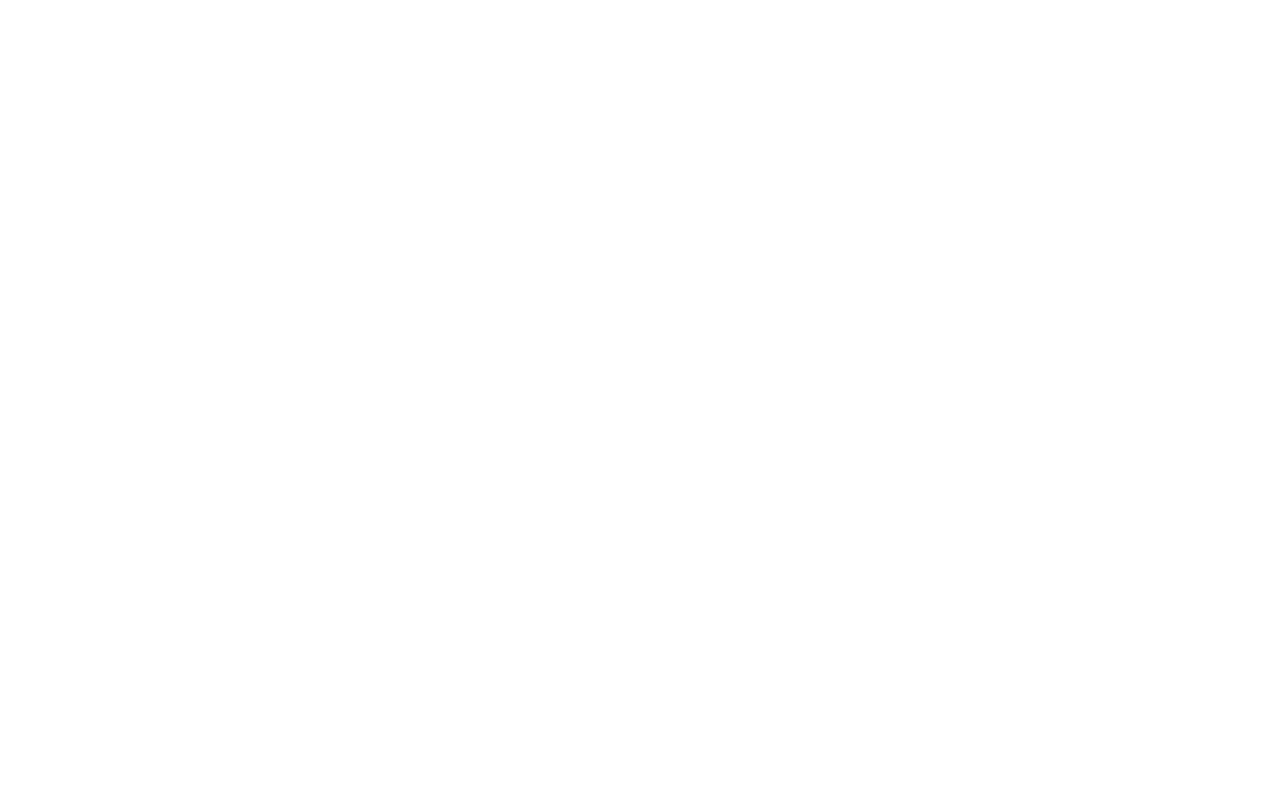
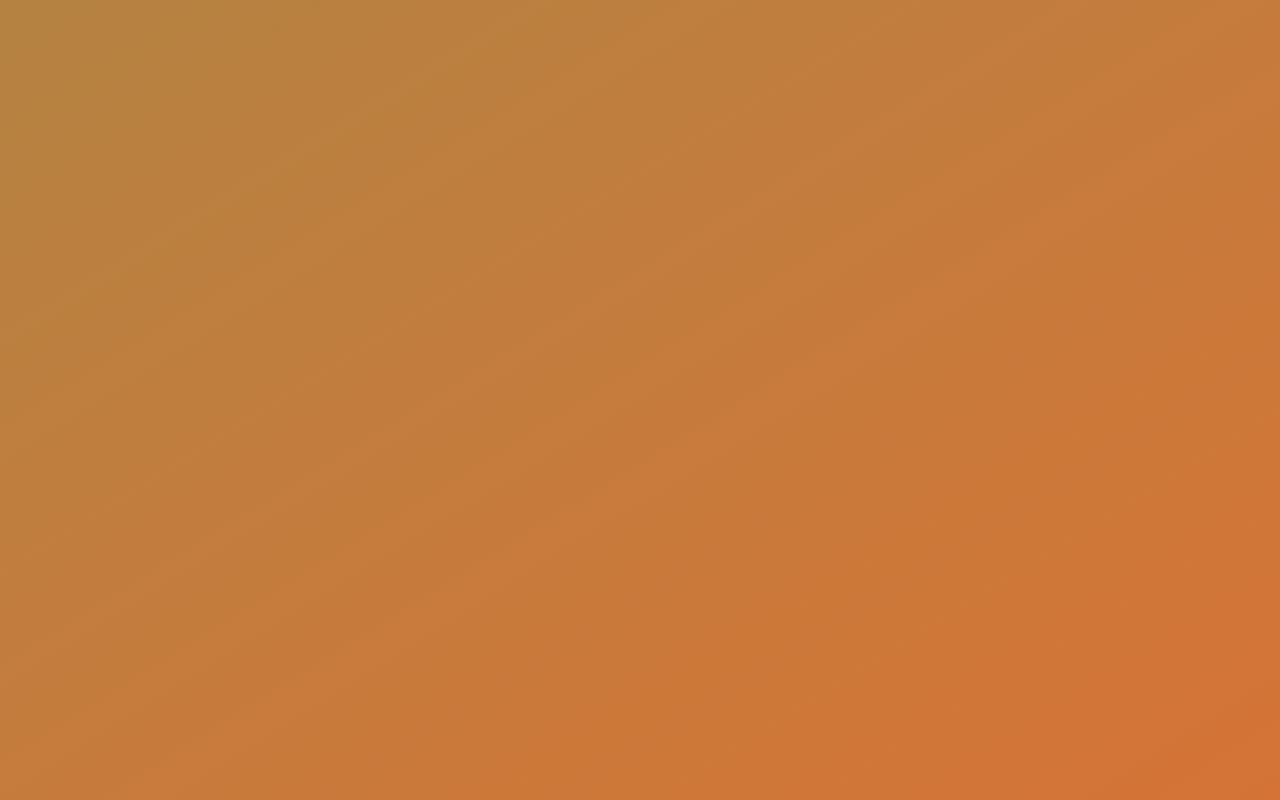
Before and after one commit to Sheikh-Rashdan/clock-webapp, a React (Vite) app: page / in a window 1280 px wide. Built offline with nearby package versions, Linux system fonts and the light colour scheme.

Commit message:
Added base css styles

```diff
--- a/src/index.css
+++ b/src/index.css
@@ -0,0 +1,19 @@
+:root {
+  --background-gradient-start: oklch(64.325% 0.10247 71.33);
+  --background-gradient-end: oklch(65.636% 0.14326 49.668);
+}
+
+html,
+body {
+  margin: 0;
+  min-height: 100vh;
+}
+
+body {
+  background: linear-gradient(to bottom right, var(--background-gradient-start), var(--background-gradient-end));
+  /* background-repeat: no-repeat; */
+  /* background-size: cover; */
+  display: flex;
+  justify-content: center;
+  align-items: center;
+}
```
